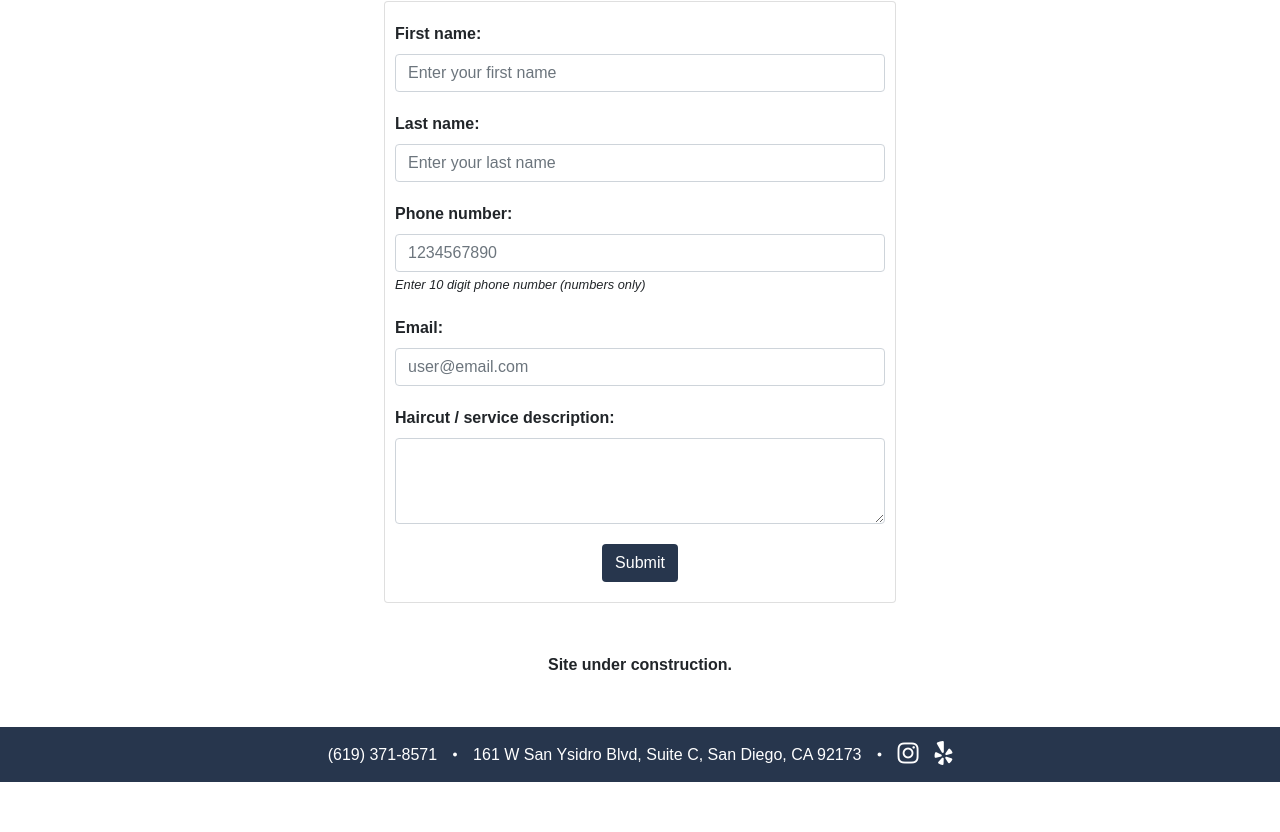
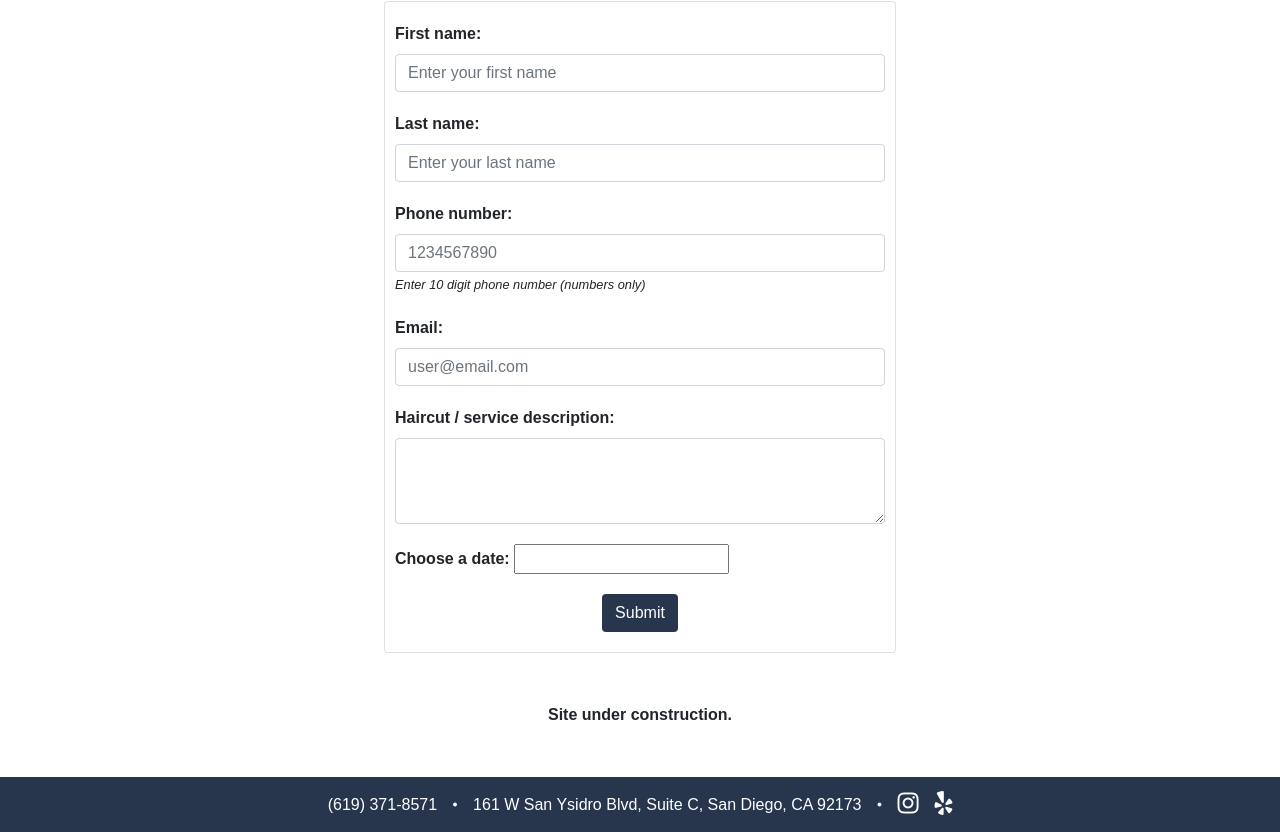
Before and after one commit to mdamian9/daniels-barbershop-sy, a React (Create React App) app in the folder client/: page /appointments in a window 1280 px wide. Shown: the part 452-1284 px from the top of the page. Before the commit the page ends 1234 px from the top, so only its background shows below. Built offline with nearby package versions, Linux system fonts and the light colour scheme.

Commit message:
Installed react-datepicker package + Moment.js, added DatePicker component to Appointments page

```diff
--- a/client/src/components/Appointments/Appointments.js
+++ b/client/src/components/Appointments/Appointments.js
@@ -2,8 +2,10 @@ import React, { Component } from "react";
 import Navbar from "../Navbar"
 import SideDrawer from "../SideDrawer";
 import Backdrop from "../Backdrop";
+import DatePicker from "react-datepicker";
 import Footer from "../Footer";
 import "./Appointments.css";
+import 'react-datepicker/dist/react-datepicker.css';
 
 class Appointments extends Component {
 
@@ -70,6 +72,13 @@ class Appointments extends Component {
                                 <label for="serviceDescription"><b>Haircut / service description:</b></label>
                                 <textarea className="form-control" id="serviceDescription" rows="3"></textarea>
                             </div>
+                            <div className="form-group">
+                                <b>Choose a date: </b>
+                                <DatePicker selected={this.state.date}
+                                    onSelect={this.handleSelect} //when day is clicked
+                                    onChange={this.handleChange} //only when value has changed
+                                />
+                            </div>
                             <div className="form-group text-center">
                                 <button type="submit" class="btn btn-default">Submit</button>
                             </div>
--- a/package.json
+++ b/package.json
@@ -25,6 +25,8 @@
     "body-parser": "^1.18.2",
     "express": "^4.15.4",
     "if-env": "^1.0.4",
+    "moment": "^2.22.2",
+    "react-datepicker": "^1.6.0",
     "react-router-dom": "^4.3.1"
   }
 }
```
Also changed, not shown: 1 other file (tests, documents, lock files or other folders).
